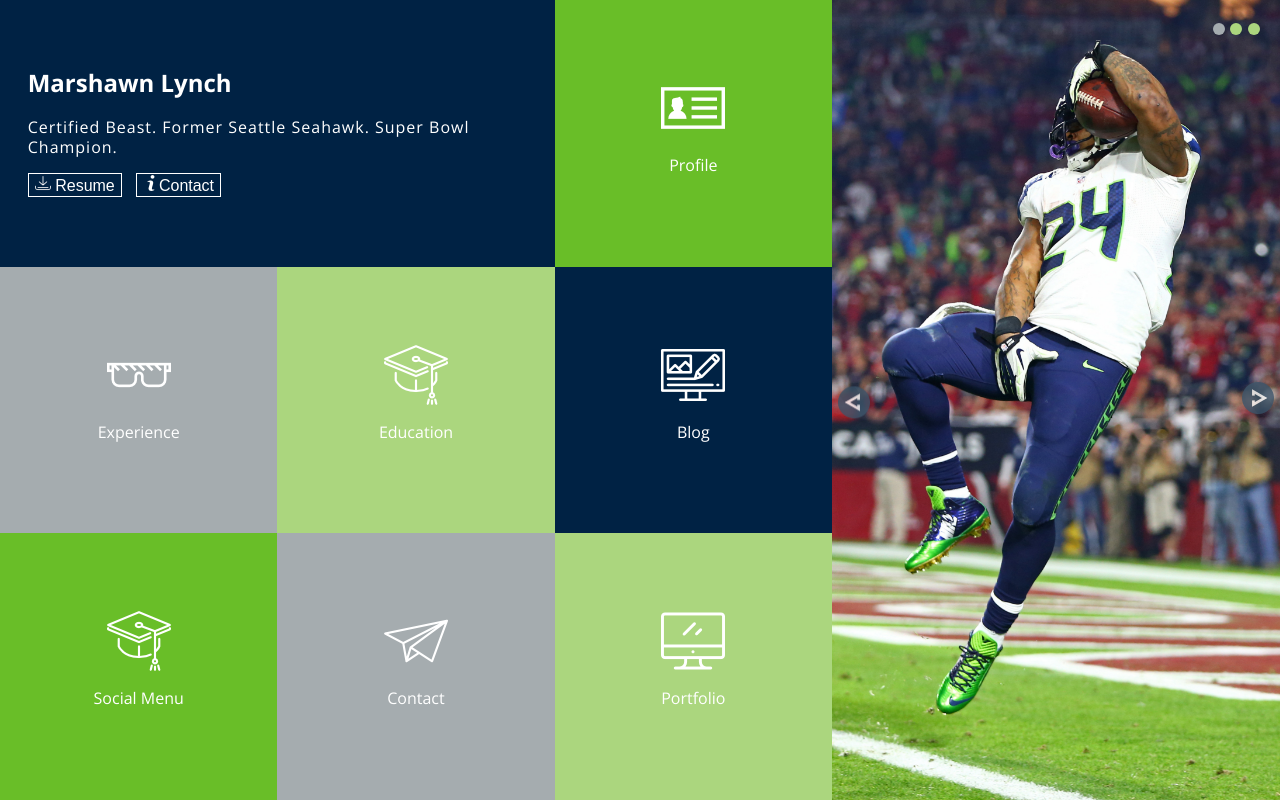
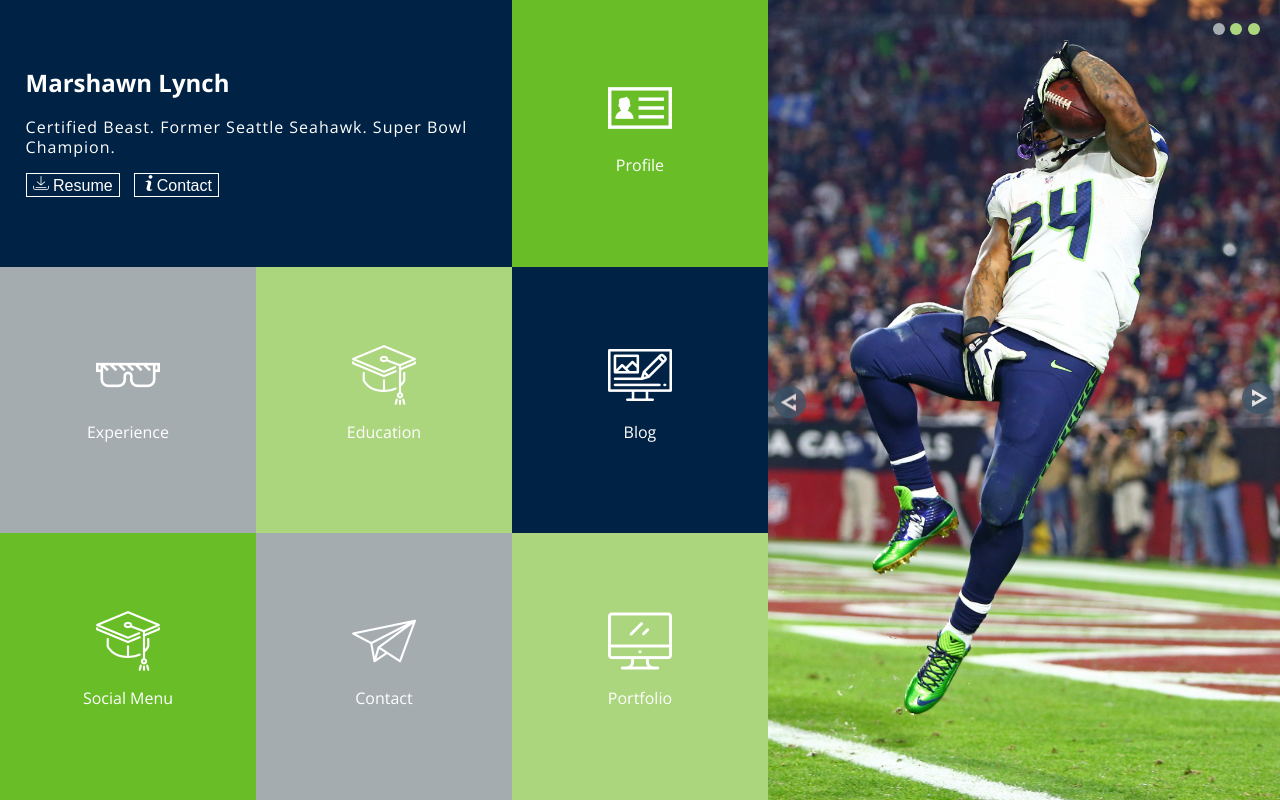
Before and after one commit to jackmallahan/static-comp-1, a plain HTML site: page index.html in a window 1280 px wide. Drawn offline with nearby package versions, Linux system fonts and the light colour scheme.

Commit message:
Trying to make this work

```diff
--- a/styles.css
+++ b/styles.css
@@ -6,14 +6,13 @@
 
 .main-container{
   height: 100vh;
-  max-width: 1500px;
   display: flex;
   flex-wrap: wrap;
 }
 
 .left-side {
   height: 100vh;
-  width: 65%;
+  width: 60%;
   display: flex;
   flex-wrap: wrap;
   justify-content: flex-start;
@@ -79,7 +78,7 @@ article {
 .portfolio {background: #ABD67E;}
 
 .right-side {
-  width: 35%;
+  width: 40%;
   background-repeat: no-repeat;
   background-image: url('assets/marshawn.jpg');
   background-repeat: no-repeat;
@@ -140,7 +139,7 @@ article {
 
 }
 
-@media screen and (max-width: 600px) {
+@media screen and (max-width: 700px) {
   .title-card {
     width: 100%;
   }
@@ -156,8 +155,8 @@ article {
 
 }
 
-@media screen and (max-width: 450px) {
+@media screen and (max-width: 550px) {
   article {
-    width: 50%;
+    width: 100%;
   }
 }
```
Also changed, not shown: assets/static-comp-challenge-1.jpg (added).
